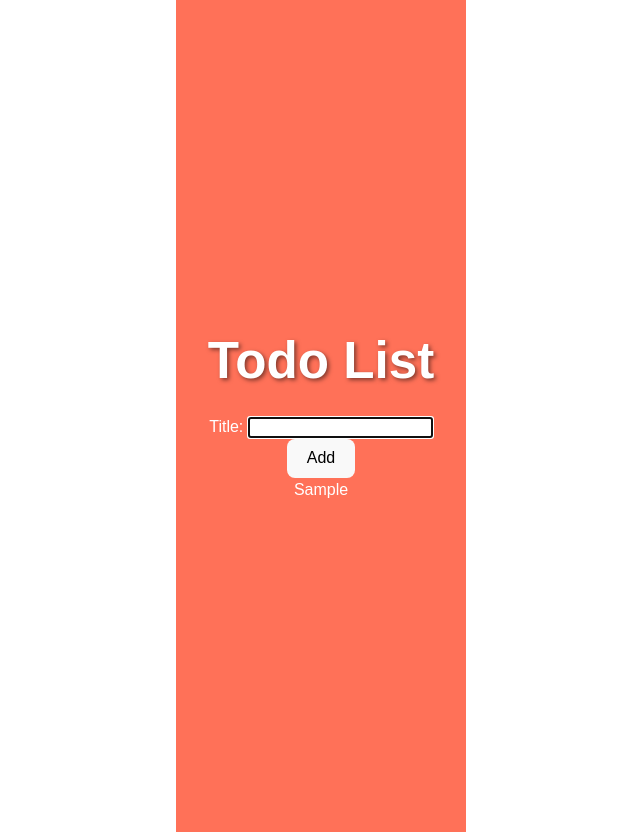
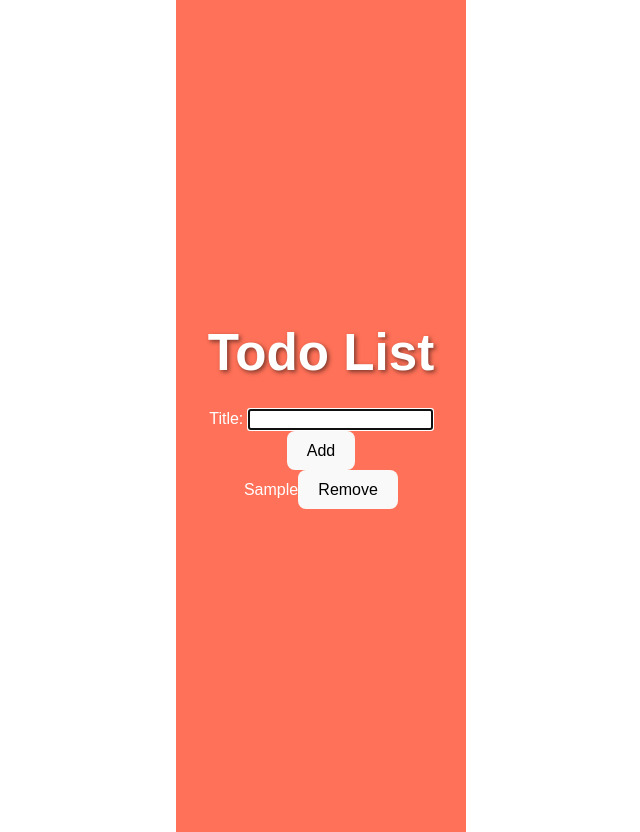
Before and after one commit to Abou2022/react-todo, a React (Vite) app: page / in a window 1280 px wide. Both pictures are taken after typing "Sample" into the empty fields and a click on the button "Add". Shown: the whole page, without its empty margins (319-959 px from the left). Built offline with nearby package versions, Linux system fonts and the light colour scheme.

Commit message:
Added Remove Button to List Items

```diff
--- a/src/App.jsx
+++ b/src/App.jsx
@@ -22,12 +22,17 @@ function App() {
     setTodoList((previousTodoList) => [...previousTodoList, newTodo]);
   }
 
+  function removeTodo(id) {
+    const filterTodo = todoList.filter((todo) => todo.id !== id);
+    setTodoList(filterTodo);
+  }
+
   return (
     <>
       <div>
         <h1>Todo List</h1>
         <AddTodoForm onAddTodo={addTodo} />
-        <TodoList todoList={todoList} />
+        <TodoList onRemoveTodo={removeTodo} todoList={todoList} />
       </div>
     </>
   );
--- a/src/TodoList.jsx
+++ b/src/TodoList.jsx
@@ -1,12 +1,19 @@
 import React from "react";
 import TodoListItem from "./TodoListItem";
 
-const TodoList = ({ todoList }) => {
+const TodoList = ({ todoList, onRemoveTodo }) => {
   return (
     <>
       <ul>
         {todoList.map(function ({ id, title }) {
-          return <TodoListItem key={id} title={title} />;
+          return (
+            <TodoListItem
+              key={id}
+              title={title}
+              onRemoveTodo={onRemoveTodo}
+              id={id}
+            />
+          );
         })}
       </ul>
     </>
--- a/src/TodoListItem.jsx
+++ b/src/TodoListItem.jsx
@@ -1,9 +1,12 @@
 import React from "react";
 
-const TodoListItem = ({ title }) => {
+const TodoListItem = ({ title, onRemoveTodo, id }) => {
   return (
     <div>
-      <li>{title}</li>
+      <li>
+        {title}
+        <button onClick={() => onRemoveTodo(id)}>Remove</button>{" "}
+      </li>
     </div>
   );
 };
```
